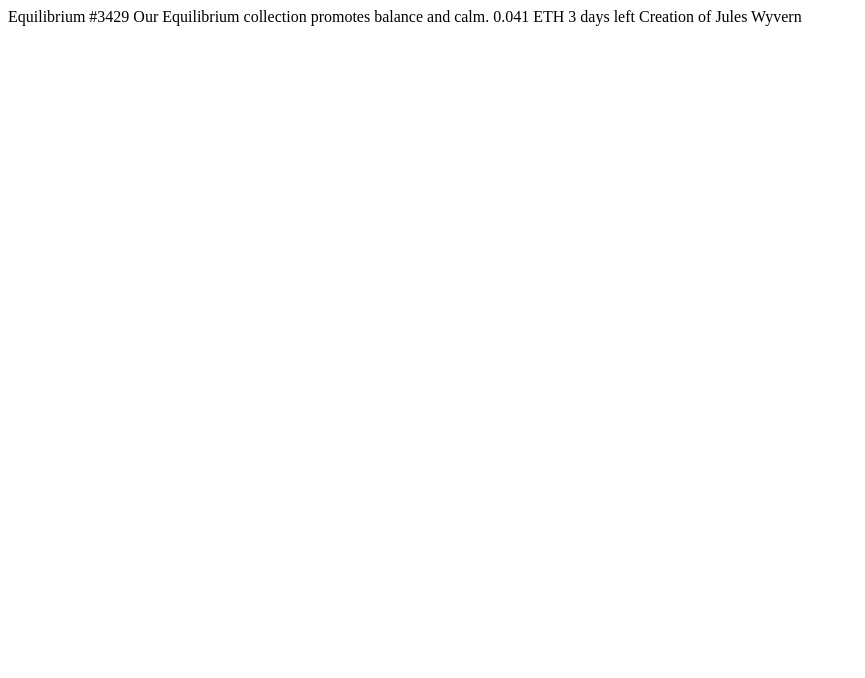
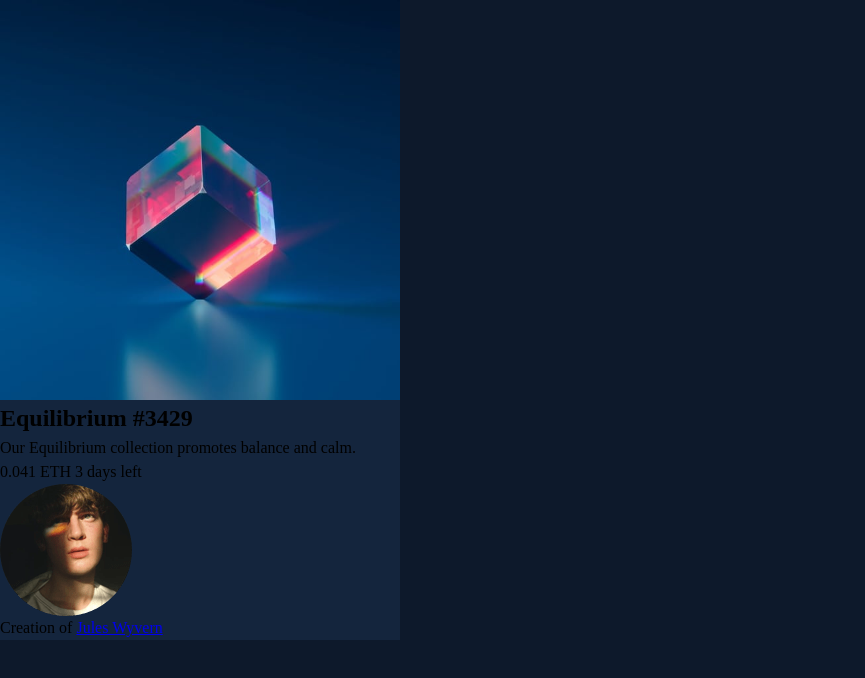
Before and after one commit to dottereldesign/NFT_preview_card_component, a plain HTML site: page index.html in a window 1280 px wide. Shown: the whole page, without its empty margins (0-865 px from the left). Drawn offline with Linux system fonts and the light colour scheme.

Commit message:
Add semantics and content.

```diff
--- a/index.html
+++ b/index.html
@@ -9,20 +9,26 @@
   <link rel="preconnect" href="https://fonts.googleapis.com">
   <link rel="preconnect" href="https://fonts.gstatic.com" crossorigin>
   <link href="https://fonts.googleapis.com/css2?family=Outfit:wght@300;400;500;600&display=swap" rel="stylesheet">
+  <link rel="stylesheet" href="style.css">
 </head>
 
 <body>
+  <article class="card">
+    <picture>
+      <img src="images/image-equilibrium.jpg" alt="NFT of Equilibrium crystal cube.">
+    </picture>
+    <h2 class="card_header">Equilibrium #3429</h2>
+    <p class="card_body">Our Equilibrium collection promotes balance and calm.</p>
 
-  Equilibrium #3429
+    0.041 ETH
+    3 days left
 
-  Our Equilibrium collection promotes balance and calm.
+    <footer class="card_footer">
+      <img src="images/image-avatar.png" alt="Display picture of Jules Wyvern.">
+      Creation of <a href="#">Jules Wyvern</a>
+    </footer>
 
-  0.041 ETH
-  3 days left
-
-  Creation of Jules Wyvern
-
-
+  </article>
 </body>
 
 </html>
--- a/style.css
+++ b/style.css
@@ -84,3 +84,12 @@ select {
     scroll-behavior: auto !important;
   }
 }
+
+body {
+  background-color: var(--clr-neutral-100);
+}
+
+article {
+  width: 400px;
+  background-color: var(--clr-neutral-200);
+}
```
